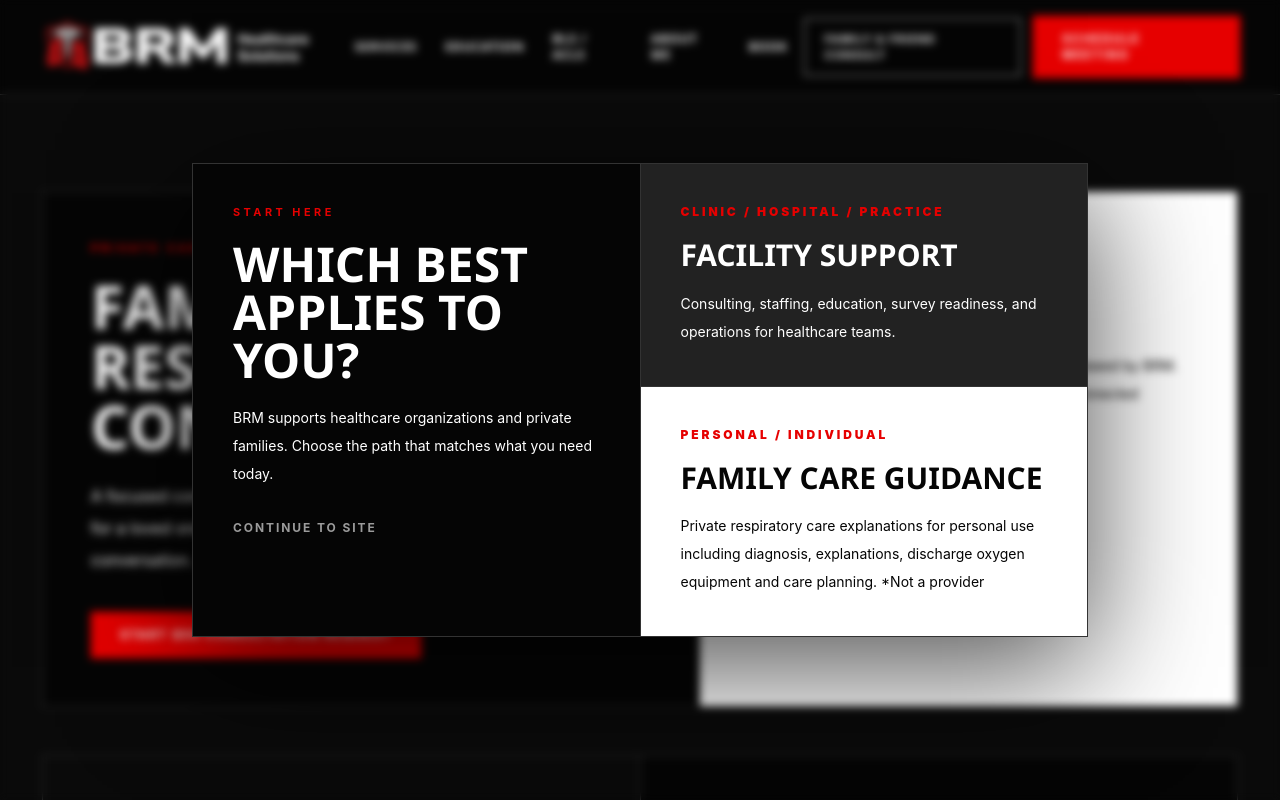
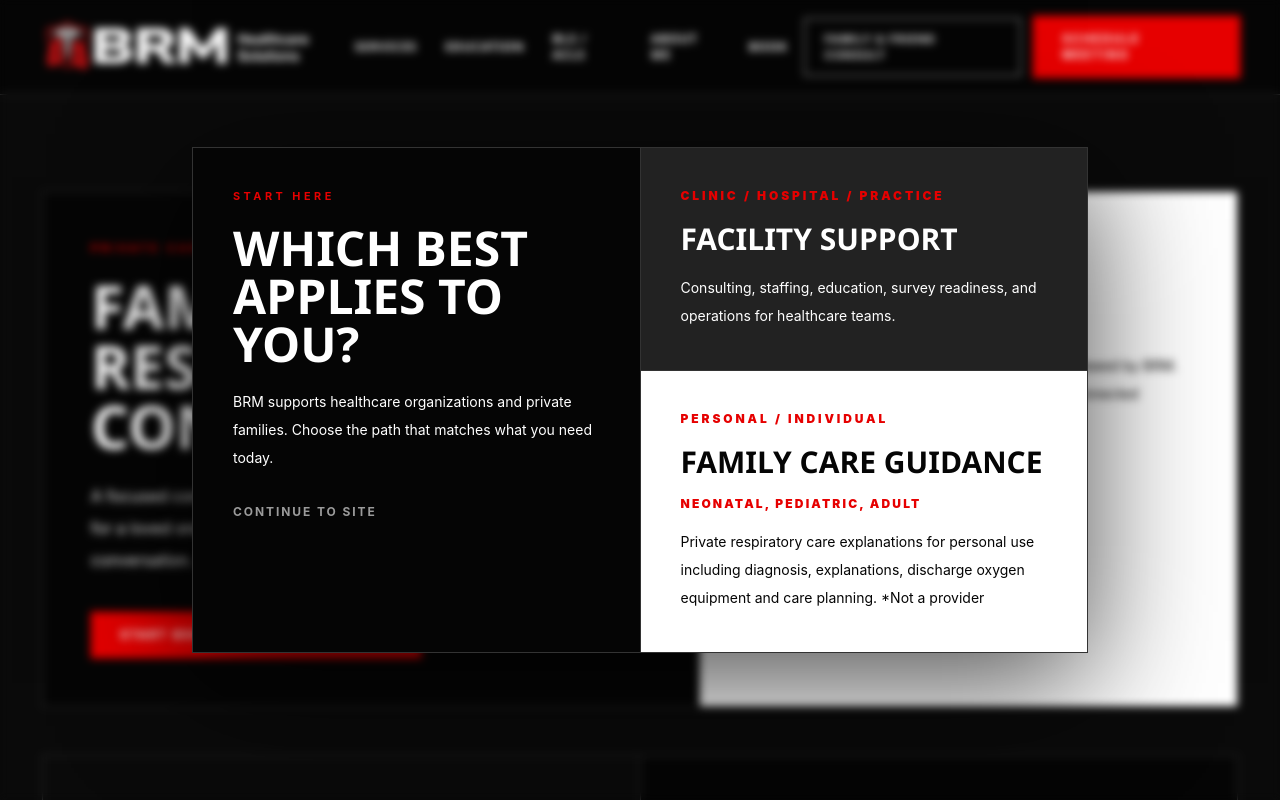
Before and after one commit to krcoffelt/BRMHealthcareSolutions, a Next.js app: page /family-consultation in a window 1280 px wide. Shown: the top 800 px of the page. Built offline with nearby package versions, Linux system fonts and the light colour scheme.

Commit message:
Update audience gate behavior and copy

```diff
--- a/src/components/audience-gate.tsx
+++ b/src/components/audience-gate.tsx
@@ -5,17 +5,24 @@
 
 const STORAGE_KEY = "brm-audience-path";
 
+function getTodayKey() {
+  return new Date().toLocaleDateString("en-CA");
+}
+
 export function AudienceGate() {
   const [isVisible, setIsVisible] = useState(false);
 
   useEffect(() => {
-    if (!window.localStorage.getItem(STORAGE_KEY)) {
+    const lastSelection = window.localStorage.getItem(STORAGE_KEY);
+    const today = getTodayKey();
+
+    if (!lastSelection?.startsWith(`${today}:`)) {
       setIsVisible(true);
     }
   }, []);
 
   function chooseAudience(value: string) {
-    window.localStorage.setItem(STORAGE_KEY, value);
+    window.localStorage.setItem(STORAGE_KEY, `${getTodayKey()}:${value}`);
     setIsVisible(false);
   }
 
@@ -69,6 +76,9 @@
             <h3 className="mt-4 font-display text-3xl font-black uppercase leading-tight">
               Family care guidance
             </h3>
+            <p className="mt-4 text-xs font-black uppercase tracking-[0.18em] text-sea">
+              Neonatal, Pediatric, Adult
+            </p>
             <p className="mt-4 text-sm leading-7 text-black/72">
               Private respiratory care explanations for personal use including diagnosis, explanations, discharge oxygen equipment and care planning. *Not a provider
             </p>
```
